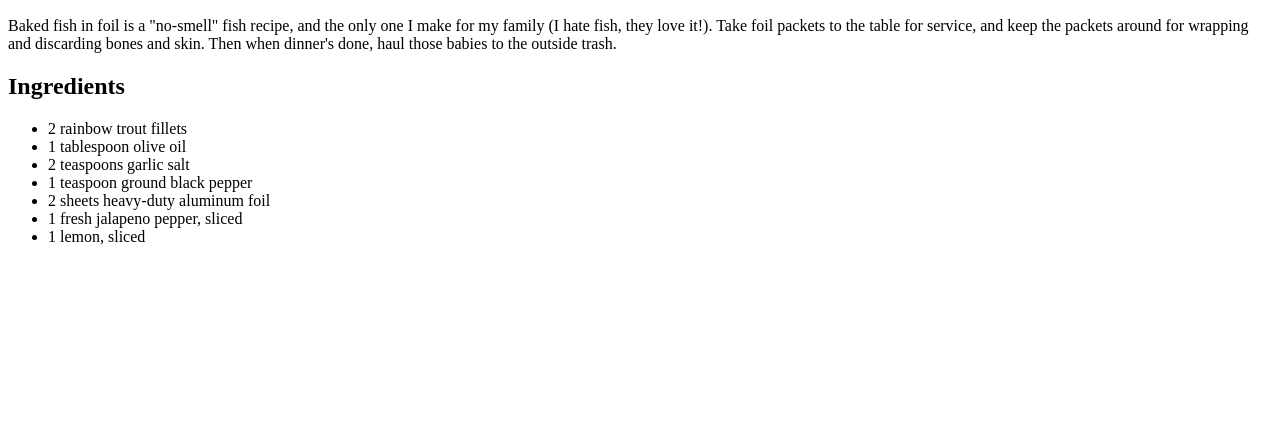
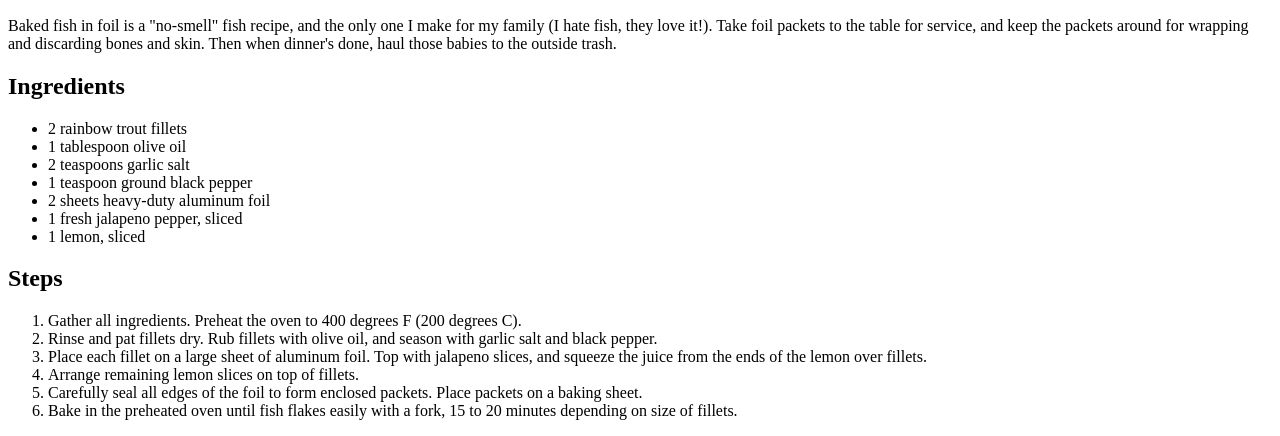
Before and after one commit to MatthewAustinPendleton/odin-recipes, a plain HTML site: page recipes/fish-in-foil-recipe.html in a window 1280 px wide. Shown: the part 434-870 px from the top of the page. Before the commit the page ends 800 px from the top, so only its background shows below. Drawn offline with Linux system fonts and the light colour scheme.

Commit message:
Add ordered list of steps for fish in foil recipe

```diff
--- a/recipes/fish-in-foil-recipe.html
+++ b/recipes/fish-in-foil-recipe.html
@@ -22,6 +22,16 @@
         <li>1 fresh jalapeno pepper, sliced</li>
         <li>1 lemon, sliced</li>
     </ul>
+
+    <h2>Steps</h2>
+    <ol>
+        <li>Gather all ingredients. Preheat the oven to 400 degrees F (200 degrees C).</li>
+        <li>Rinse and pat fillets dry. Rub fillets with olive oil, and season with garlic salt and black pepper.</li>
+        <li>Place each fillet on a large sheet of aluminum foil. Top with jalapeno slices, and squeeze the juice from the ends of the lemon over fillets.</li>
+        <li>Arrange remaining lemon slices on top of fillets.</li>
+        <li>Carefully seal all edges of the foil to form enclosed packets. Place packets on a baking sheet.</li>
+        <li>Bake in the preheated oven until fish flakes easily with a fork, 15 to 20 minutes depending on size of fillets.</li>
+    </ol>
 </body>
 </html>
 <!-- Source: https://www.allrecipes.com/recipe/21306/fish-in-foil/ -->
```
Also changed, not shown: recipes/chorizo-street-tacos-recipe.html (+7 -0 lines).
